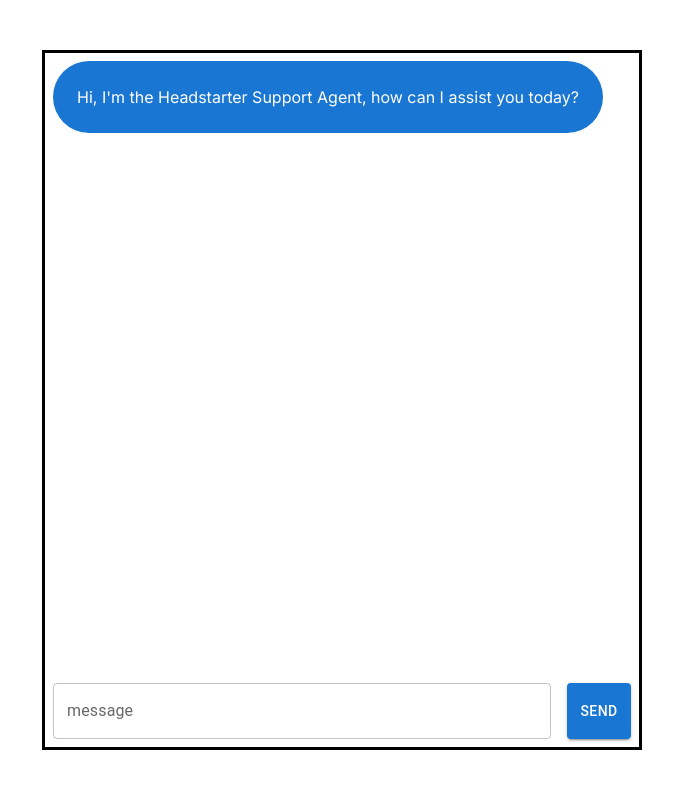
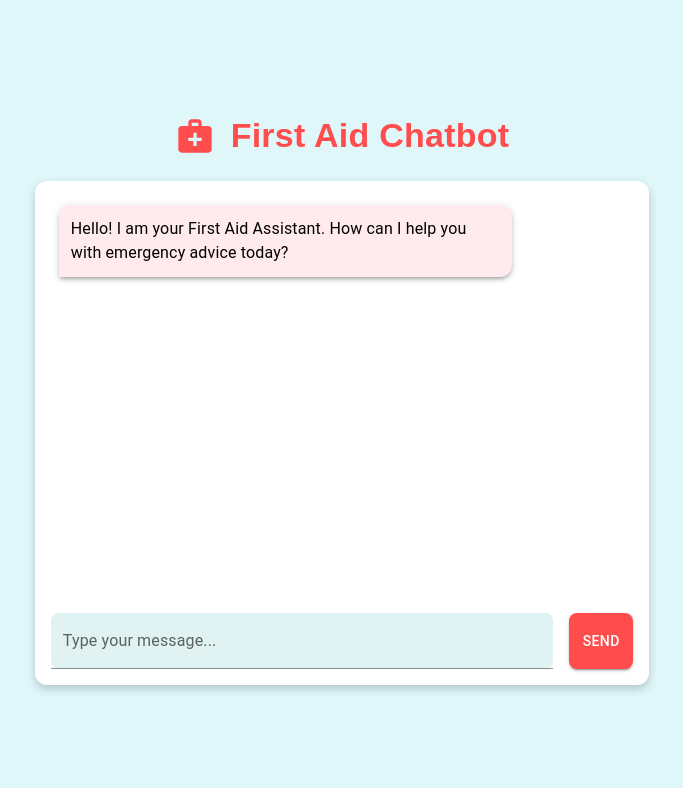
Before and after one commit to ahmadzaki8828/Ai-customer-support-chatbot, a Next.js app: page / in a window 1280 px wide. Shown: the top 788 px of the page, without its empty margins (298-981 px from the left). Built offline with nearby package versions, Linux system fonts and the light colour scheme.

Commit message:
better UI

```diff
--- a/app/components/chat-box.tsx
+++ b/app/components/chat-box.tsx
@@ -1,16 +1,27 @@
 "use client";
-import { Box, Button, Stack, TextField } from "@mui/material";
-import { useState } from "react";
+import {
+  Box,
+  Stack,
+  TextField,
+  Button,
+  Typography,
+  Paper,
+  IconButton,
+} from "@mui/material";
+import { useState, useRef, useEffect } from "react";
+import { MedicalServices } from "@mui/icons-material";
 
 export const ChatBox = () => {
   const [messages, setMessages] = useState([
     {
       role: "assistant",
-      content: `Hi, I'm the Headstarter Support Agent, how can I assist you today?`,
+      content:
+        "Hello! I am your First Aid Assistant. How can I help you with emergency advice today?",
     },
   ]);
 
   const [message, setMessage] = useState("");
+  const messagesEndRef = useRef<HTMLDivElement>(null); // Add type here
 
   const sendMessage = async () => {
     setMessage("");
@@ -64,61 +75,127 @@
     await reader?.read().then(processText);
   };
 
+  useEffect(() => {
+    if (messagesEndRef.current) {
+      messagesEndRef.current.scrollIntoView({ behavior: "smooth" });
+    }
+  }, [messages]);
+
   return (
     <Box
-      width={"100vw"}
-      height={"100vh"}
-      className="flex flex-col justify-center items-center"
+      width="100vw"
+      height="100vh"
+      display="flex"
+      flexDirection="column"
+      justifyContent="center"
+      alignItems="center"
+      sx={{
+        backgroundColor: "#E0F7FA", // Light blue background
+        padding: "2%",
+      }}
     >
-      <Stack
-        width={"600px"}
-        height={"700px"}
-        direction={"column"}
-        spacing={3}
-        border={"solid"}
-        className="p-2"
+      <Stack direction="row" spacing={2} alignItems="center" mb={3}>
+        <MedicalServices sx={{ fontSize: 40, color: "#FF4C4C" }} />
+        <Typography
+          variant="h4"
+          fontWeight="600"
+          sx={{
+            color: "#FF4C4C", // Bright red for headings
+            fontFamily: "Arial, sans-serif", // Changed font for heading
+          }}
+        >
+          First Aid Chatbot
+        </Typography>
+      </Stack>
+      <Box
+        sx={{
+          width: { xs: "100%", sm: "80%", md: "60%", lg: "50%" },
+          bgcolor: "#FFFFFF", // White background for the chat area
+          borderRadius: "12px",
+          padding: "16px",
+          boxShadow: "0px 4px 10px rgba(0, 0, 0, 0.2)",
+          position: "relative",
+        }}
       >
         <Stack
-          direction={"column"}
           spacing={2}
-          maxHeight={"100%"}
-          className="flex-grow overflow-auto"
+          sx={{
+            height: "400px",
+            overflowY: "auto",
+            padding: "8px",
+          }}
         >
-          {messages.map((message, index) => (
-            <Box
+          {messages.map((msg, index) => (
+            <Paper
               key={index}
-              display={"flex"}
-              justifyContent={
-                message.role === "assistant" ? "flex-start" : "flex-end"
-              }
+              elevation={3}
+              sx={{
+                padding: "12px",
+                backgroundColor:
+                  msg.role === "assistant" ? "#FFEBEE" : "#ff8e99",
+                color: "#000000",
+                alignSelf: msg.role === "assistant" ? "flex-start" : "flex-end",
+                borderRadius:
+                  msg.role === "assistant"
+                    ? "12px 12px 12px 0px"
+                    : "12px 12px 0px 12px",
+                maxWidth: "80%",
+                //className= 'bg-[#ff8e99]'
+              }}
             >
-              <Box
-                bgcolor={
-                  message.role === "assistant"
-                    ? "primary.main"
-                    : "secondary.main"
-                }
-                color={"white"}
-                borderRadius={16}
-                p={3}
-              >
-                {message.content}
-              </Box>
-            </Box>
+              {msg.content.split("\n").map((line, i) => (
+                <Typography key={i} paragraph={i > 0}>
+                  {line}
+                </Typography>
+              ))}
+            </Paper>
           ))}
+          <div ref={messagesEndRef} />
         </Stack>
-        <Stack direction={"row"} spacing={2}>
+
+        <Stack direction="row" spacing={2} mt={2}>
           <TextField
-            label="message"
+            label="Type your message..."
             fullWidth
+            variant="filled"
             value={message}
             onChange={(e) => setMessage(e.target.value)}
+            InputProps={{
+              sx: {
+                backgroundColor: "#E0F2F1",
+                color: "#000000",
+                borderRadius: "8px",
+                "&:hover": {
+                  backgroundColor: "#B2DFDB",
+                },
+                "& .MuiInputLabel-root": {
+                  color: "#004D40",
+                },
+                "& .MuiFilledInput-underline:before": {
+                  borderBottomColor: "transparent",
+                },
+                "& .MuiFilledInput-underline:after": {
+                  borderBottomColor: "#FF4C4C",
+                },
+              },
+            }}
           />
-          <Button variant="contained" onClick={sendMessage}>
+          <Button
+            variant="contained"
+            onClick={sendMessage}
+            sx={{
+              bgcolor: "#FF4C4C",
+              color: "#FFFFFF",
+              borderRadius: "8px",
+              "&:hover": {
+                bgcolor: "#C62828",
+              },
+            }}
+          >
             Send
           </Button>
         </Stack>
-      </Stack>
+      </Box>
     </Box>
   );
 };
--- a/app/globals.css
+++ b/app/globals.css
@@ -1,6 +1,12 @@
-@tailwind base;
+* {
+  box-sizing: border-box;
+  padding: 0;
+  margin: 0;
+}
+
+/* @tailwind base;
 @tailwind components;
-@tailwind utilities;
+@tailwind utilities; */
 
 /* :root {
   --foreground-rgb: 0, 0, 0;
```
